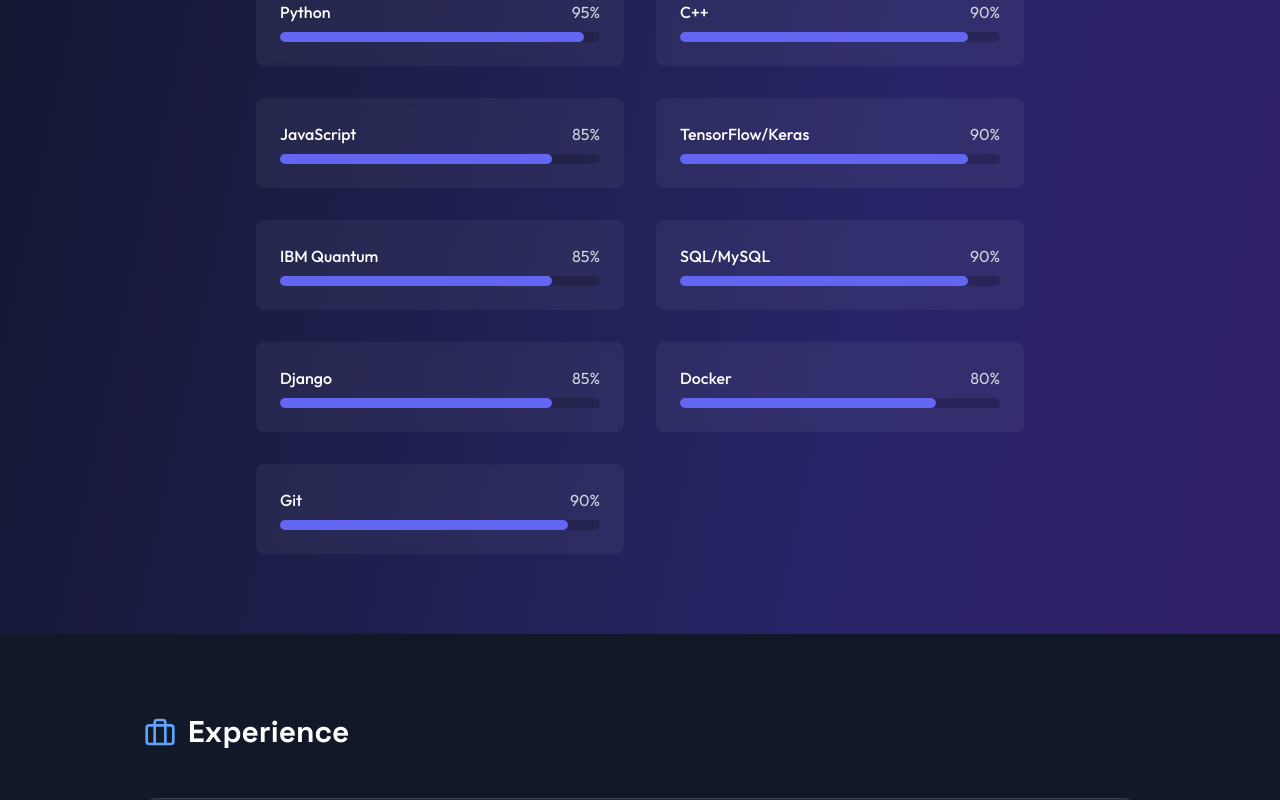
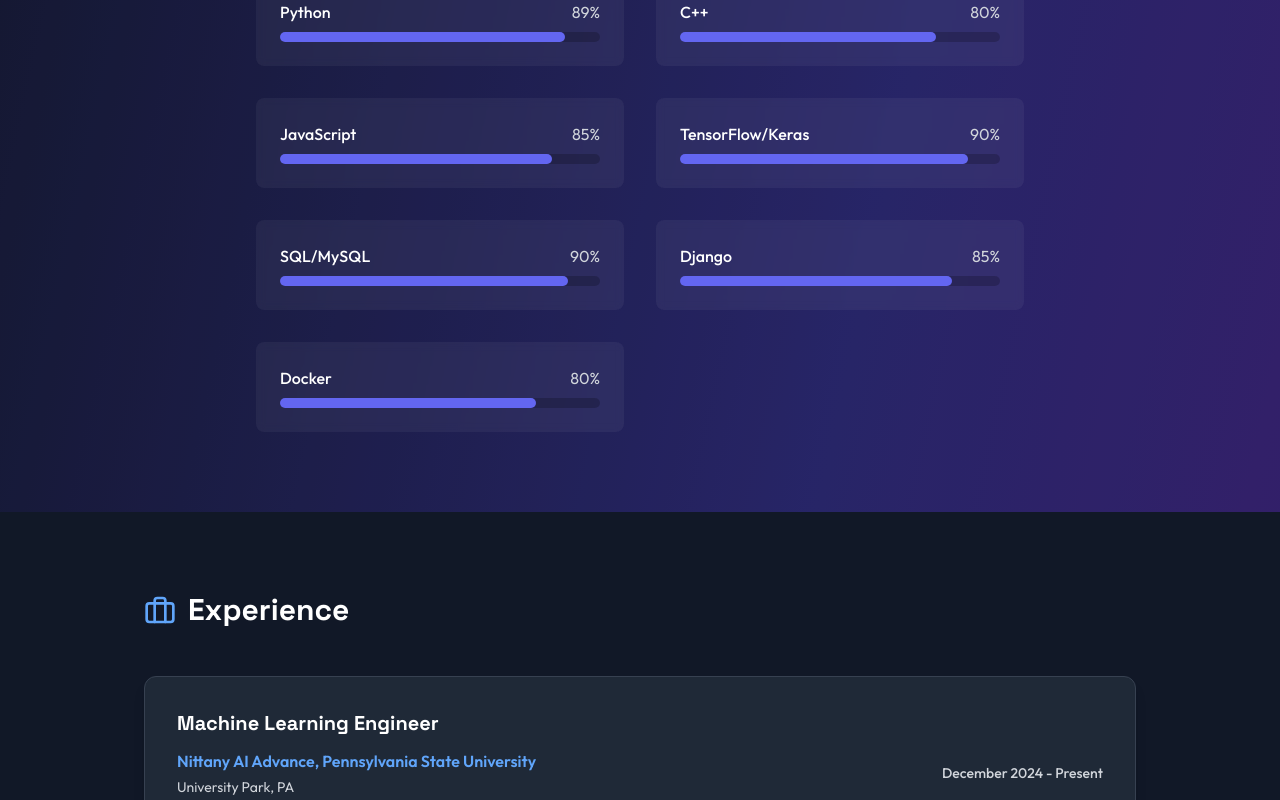
Before and after one commit to bkd-dotcom/bkd-dotcom.github.io, a React (Vite) app: page / in a window 1280 px wide. Shown: the part 1612-2412 px from the top of the page. Built offline with nearby package versions, Linux system fonts and the light colour scheme.

Commit message:
Update Skills.tsx

```diff
--- a/src/components/Skills.tsx
+++ b/src/components/Skills.tsx
@@ -1,15 +1,13 @@
 import React from 'react';
 
 const skills = [
-  { name: 'Python', level: 95 },
-  { name: 'C++', level: 90 },
+  { name: 'Python', level: 89 },
+  { name: 'C++', level: 80 },
   { name: 'JavaScript', level: 85 },
   { name: 'TensorFlow/Keras', level: 90 },
-  { name: 'IBM Quantum', level: 85 },
   { name: 'SQL/MySQL', level: 90 },
   { name: 'Django', level: 85 },
   { name: 'Docker', level: 80 },
-  { name: 'Git', level: 90 },
 ];
 
 export function Skills() {
```
